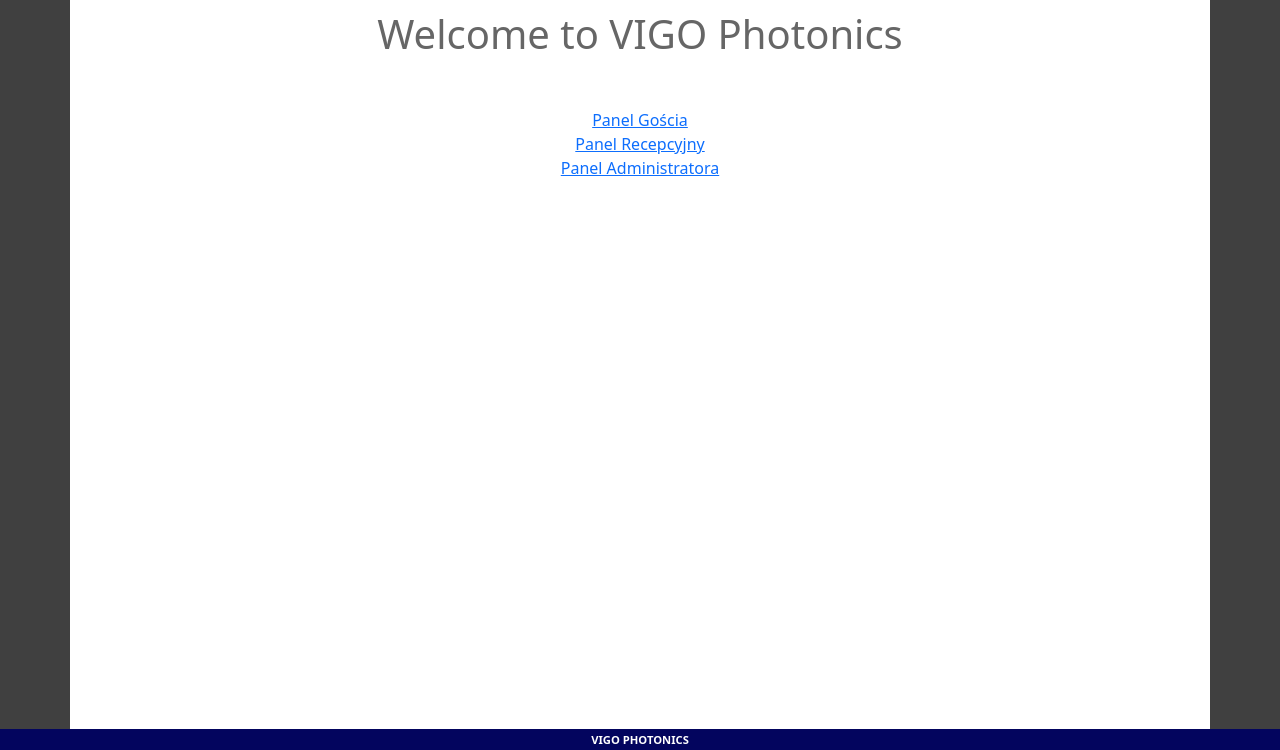
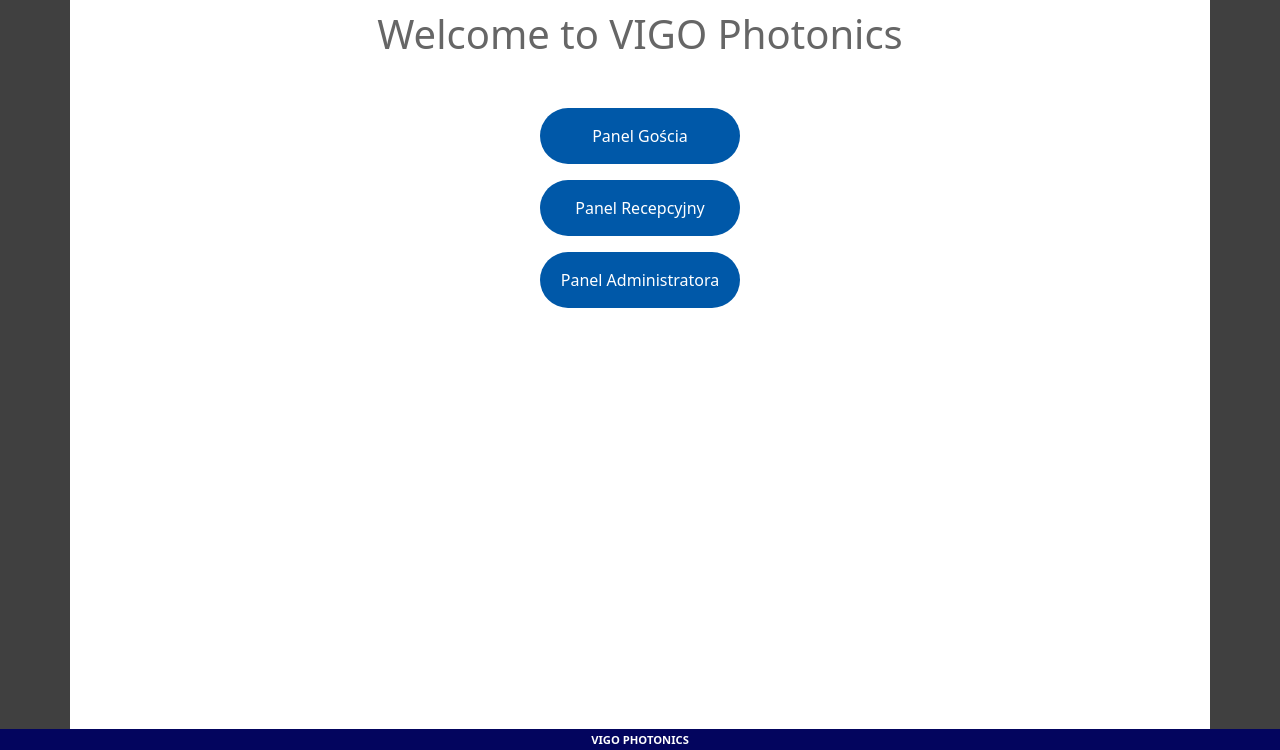
Before and after one commit to wayson14/VIGO-Guests, a Django app: page / in a window 1280 px wide. Shown: the part 50-800 px from the top of the page. Run offline with Django 4.2, Linux system fonts and the light colour scheme.

Commit message:
Beautified starting panel

```diff
--- a/interfaces/static/css/main.css
+++ b/interfaces/static/css/main.css
@@ -186,6 +186,35 @@
     outline: none;
 }
 
+.panel-entry
+{
+    padding: 1em;
+    border-radius: 30px;
+    text-decoration: none;
+    background-color: var(--e-global-color-primary);
+    color: var(--e-global-color-743c696);
+    border: none;
+    width: 200px;
+    text-align: center;
+    transition: transform 0.3s;
+    font-weight: normal;
+}
+
+.panel-entry:hover
+{
+    background-color: var(--e-global-color-accent);
+    transform: scale(0.9);
+    border: none;
+}
+
+.panel-entry:focus
+{
+    background-color: var(--e-global-color-accent);
+    transform: scale(0.9);
+    border: none;
+    outline: none;
+}
+
 .entry
 {
     width: 100%;
@@ -332,4 +361,6 @@
 #list {
     display: flex;
     flex-direction: column;
+    align-items: center;
+    gap: 1em;
 }
--- a/interfaces/templates/panel.html
+++ b/interfaces/templates/panel.html
@@ -37,9 +37,10 @@
                         <h1>Wybierz moduł</h1>
                         <div id="add-form" >
                             <div id="list">
-                                <a id="" href="/guest">Panel Gościa</a>
-                                <a href="/reception">Panel Recepcyjny</a>
-                                <a href="/admin">Panel Administratora</a>
+                                <a class="panel-entry" id="" href="/guest">Panel Gościa</a>
+                                <a class="panel-entry" href="/reception">Panel Recepcyjny</a>
+                                <a class="panel-entry" href="/admin">Panel Administratora</a>
+                                <!-- <input type="submit" name="submit" autocomplete="off"/><br/> -->
                             </div>
                         </div>
                         <div id="output">
```
